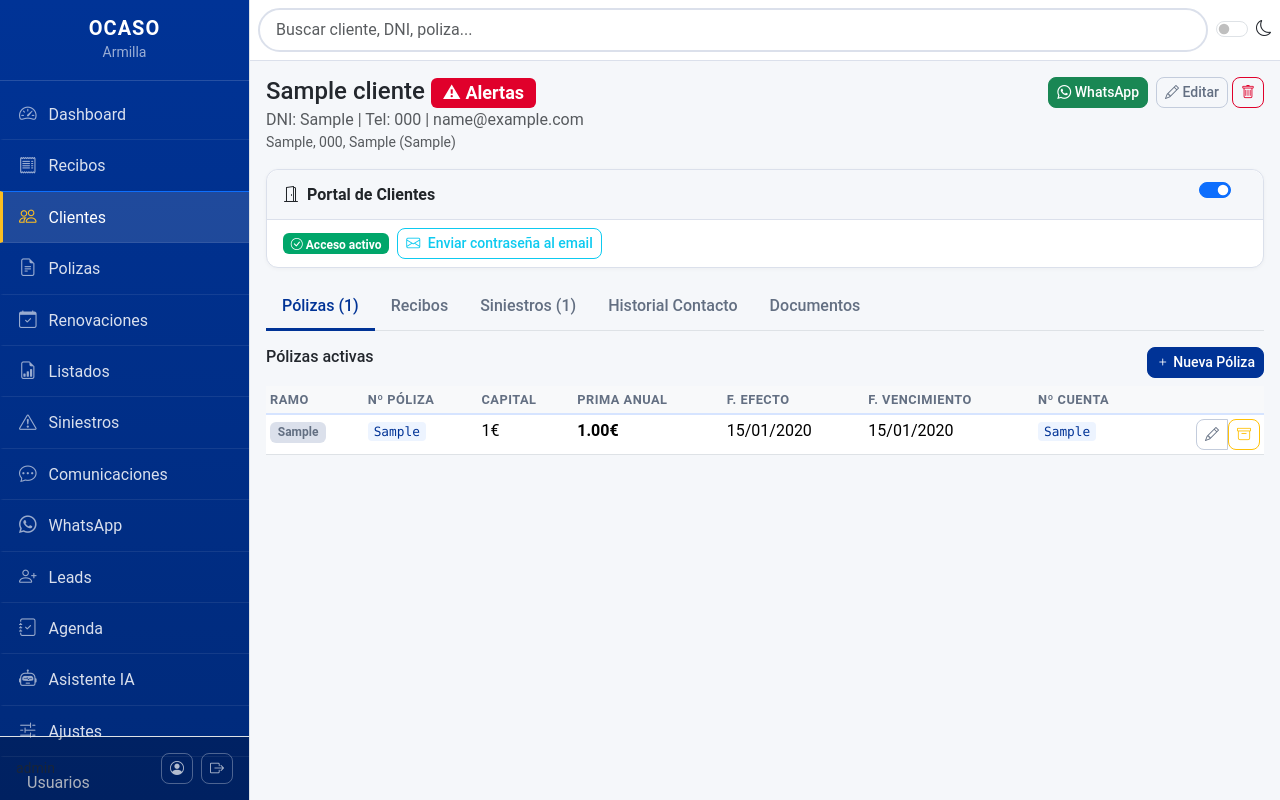
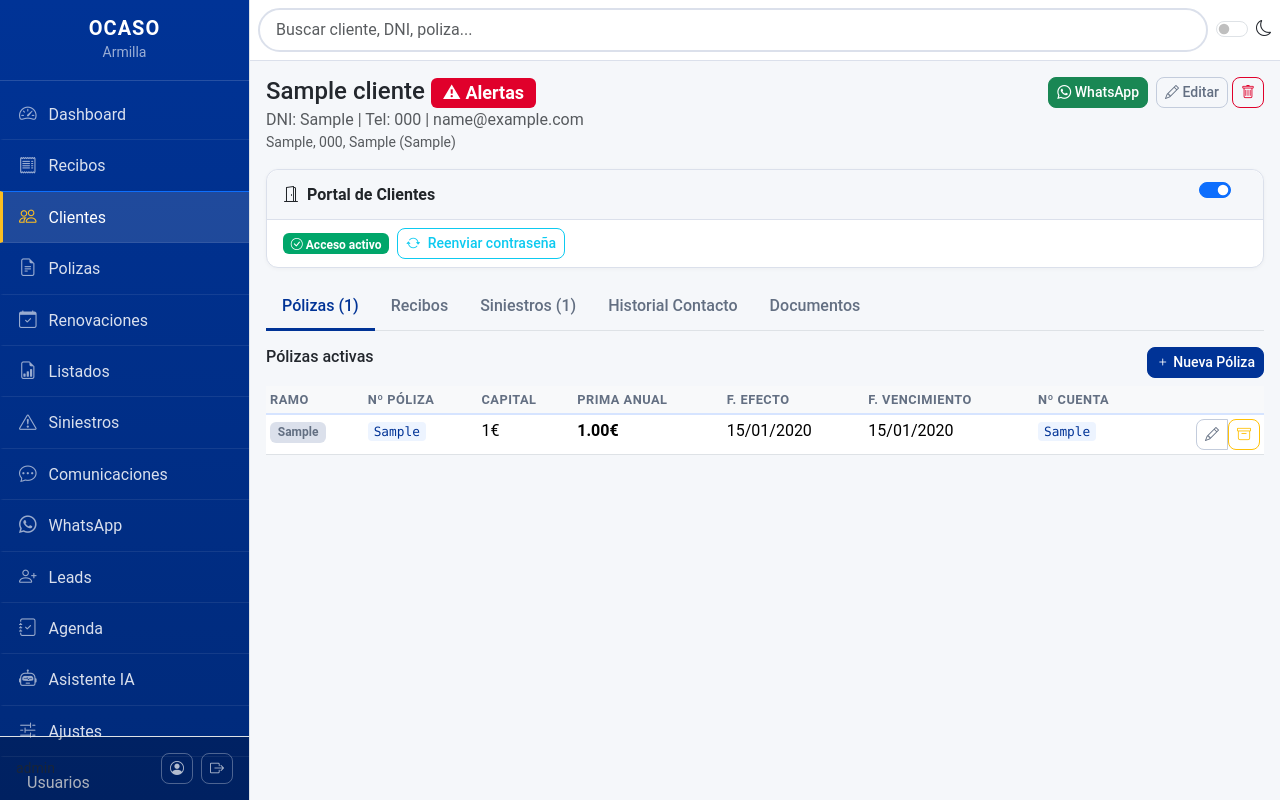
Before and after one commit to amolinagrx/agente-ocaso, a Flask app: page /clientes/1 in a window 1280 px wide. Run offline with Flask 3, Linux system fonts and the light colour scheme; a user stored in the database is signed in; tables that the repository leaves empty hold one stand-in row (values such as "Sample post"); data that the repository does not hold is empty; parts of the project's set-up code (start-up, migrations or seed data) failed here and were passed over; some libraries are stand-ins or nearby versions.

Commit message:
fix: mostrar contraseña portal en ficha cliente con boton copiar
- Contraseña ahora visible directamente en la ficha (no solo flash)
- Input con boton copiar al lado
- Se almacena en session y se muestra al volver a la ficha
- Boton unificado Reenviar/Resetear contraseña

```diff
--- a/routes/clientes.py
+++ b/routes/clientes.py
@@ -1,4 +1,4 @@
-from flask import Blueprint, render_template, request, jsonify, flash, redirect, url_for
+from flask import Blueprint, render_template, request, jsonify, flash, redirect, url_for, session
 from flask_login import login_required
 from models import db, Cliente, Poliza, Recibo, Siniestro, HitoSiniestro, HistorialContacto, DocumentoCliente
 from datetime import datetime, date
@@ -65,13 +65,15 @@ def ficha(id):
     siniestros = cliente.siniestros.order_by(Siniestro.fecha_apertura.desc()).all()
     contactos = cliente.contactos.limit(30).all()
     documentos = DocumentoCliente.query.filter_by(cliente_id=cliente.id).order_by(DocumentoCliente.uploaded_at.desc()).all()
+    portal_password = session.pop(f'portal_password_{id}', None)
     return render_template('clientes/ficha.html',
                            cliente=cliente,
                            polizas=polizas,
                            recibos=recibos,
                            siniestros=siniestros,
                            contactos=contactos,
-                           documentos=documentos)
+                           documentos=documentos,
+                           portal_password=portal_password)
 
 
 @clientes_bp.route('/<int:id>/editar', methods=['GET', 'POST'])
@@ -366,13 +368,17 @@ def activar_portal(id):
             if ok:
                 flash(f'Portal activado. Contrasena enviada a {cliente.email}', 'success')
             else:
-                flash(f'Portal activado. Contrasena: {password} (SMTP no configurado)', 'warning')
+                flash(f'Portal activado. Contrasena guardada (SMTP no configurado)', 'warning')
+            session[f'portal_password_{id}'] = password
+            return redirect(url_for('clientes.ficha', id=id))
         except Exception:
-            flash(f'Portal activado. Contrasena: {password} (error al enviar email)', 'warning')
+            session[f'portal_password_{id}'] = password
+            flash(f'Portal activado.', 'warning')
+            return redirect(url_for('clientes.ficha', id=id))
     else:
-        flash(f'Portal activado. Contrasena: {password} (cliente sin email)', 'warning')
-
-    return redirect(url_for('clientes.ficha', id=id))
+        session[f'portal_password_{id}'] = password
+        flash(f'Portal activado.', 'warning')
+        return redirect(url_for('clientes.ficha', id=id))
 
 
 @clientes_bp.route('/<int:id>/desactivar_portal', methods=['POST'])
@@ -413,11 +419,15 @@ def reenviar_password(id):
             if ok:
                 flash(f'Nueva contrasena enviada a {cliente.email}', 'success')
             else:
-                flash(f'Nueva contrasena: {password} (SMTP no configurado)', 'warning')
+                flash(f'Contrasena guardada (SMTP no configurado)', 'warning')
+            session[f'portal_password_{id}'] = password
+            return redirect(url_for('clientes.ficha', id=id))
         except Exception:
-            flash(f'Nueva contrasena: {password} (error al enviar)', 'warning')
+            session[f'portal_password_{id}'] = password
+            return redirect(url_for('clientes.ficha', id=id))
     else:
-        flash(f'Nueva contrasena: {password} (cliente sin email)', 'warning')
+        session[f'portal_password_{id}'] = password
+        flash(f'Nueva contrasena generada.', 'warning')
 
     return redirect(url_for('clientes.ficha', id=id))
 
--- a/templates/clientes/ficha.html
+++ b/templates/clientes/ficha.html
@@ -51,17 +51,21 @@
             </div>
             {% if cliente.portal_activo %}
             <div class="card-body py-2">
-                <div class="d-flex align-items-center gap-2">
+                <div class="d-flex align-items-center gap-2 flex-wrap">
                     <span class="badge bg-success"><i class="bi bi-check-circle"></i> Acceso activo</span>
-                    {% if cliente.email %}
+                    {% if portal_password %}
+                    <div class="input-group input-group-sm" style="max-width:280px">
+                        <input type="text" class="form-control form-control-sm font-monospace"
+                               value="{{ portal_password }}" id="portalPass" readonly>
+                        <button class="btn btn-outline-secondary btn-sm" onclick="copyToken('portalPass')">
+                            <i class="bi bi-copy"></i>
+                        </button>
+                    </div>
+                    <small class="text-warning">Copia esta contraseña ahora</small>
+                    {% endif %}
                     <form method="POST" action="{{ url_for('clientes.reenviar_password', id=cliente.id) }}" class="d-inline">
-                        <button class="btn btn-sm btn-outline-info"><i class="bi bi-envelope me-1"></i> Enviar contraseña al email</button>
+                        <button class="btn btn-sm btn-outline-info"><i class="bi bi-arrow-repeat me-1"></i> {% if cliente.email %}Reenviar{% else %}Resetear{% endif %} contraseña</button>
                     </form>
-                    {% else %}
-                    <form method="POST" action="{{ url_for('clientes.reenviar_password', id=cliente.id) }}" class="d-inline">
-                        <button class="btn btn-sm btn-outline-secondary"><i class="bi bi-key me-1"></i> Resetear contraseña</button>
-                    </form>
-                    {% endif %}
                 </div>
             </div>
             {% endif %}
```
